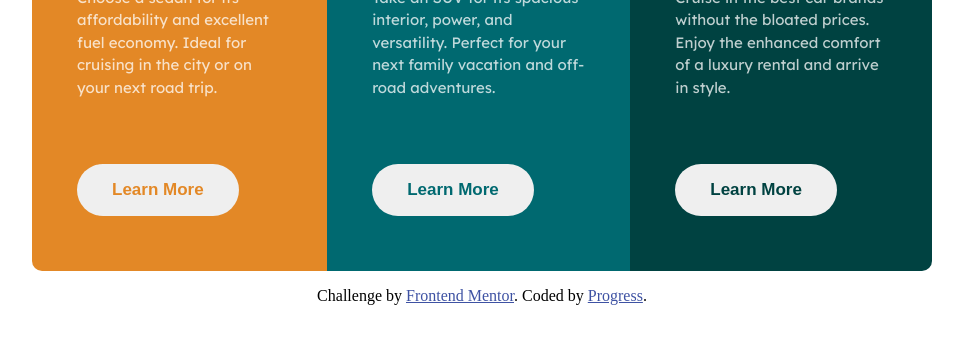
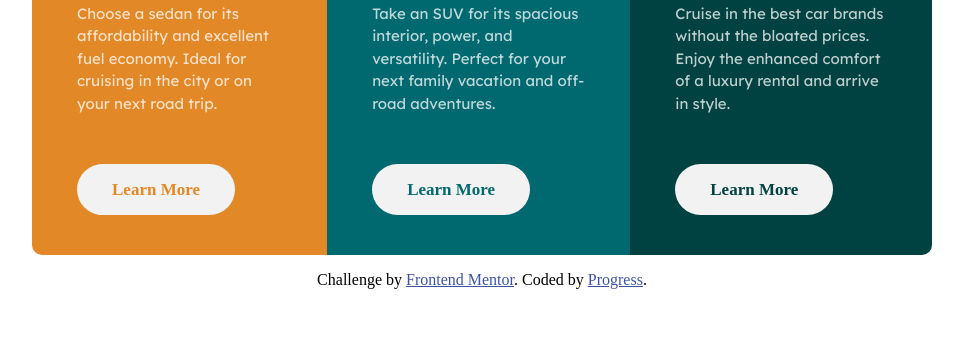
Before and after one commit to Progress2002/3-column-preview-card-component, a website: page index.html in a window 1280 px wide. Shown: the part 353-696 px from the top of the page, without its empty margins (158-1121 px from the left). Drawn offline with Linux system fonts and the light colour scheme.

Commit message:
Modify the buttons to  tag

```diff
--- a/index.html
+++ b/index.html
@@ -24,9 +24,7 @@
         <p class="descripton">Choose a sedan for its affordability and excellent fuel economy. Ideal for cruising in the city
       or on your next road trip.</p>
       <div class="button">
-        <a href="#">
-          <button>Learn More</button>
-        </a>
+        <a href="#" class="btn">Learn More</a>
       </div>
       </div>
 
@@ -38,9 +36,7 @@
         <p class="descripton">Take an SUV for its spacious interior, power, and versatility. Perfect for your next family vacation
       and off-road adventures.</p>
       <div class="button">
-        <a href="#">
-          <button>Learn More</button>
-        </a>
+        <a href="#" class="btn">Learn More</a>
       </div>
       </div>
 
@@ -52,9 +48,7 @@
         <p class="descripton">Cruise in the best car brands without the bloated prices. Enjoy the enhanced comfort of a luxury
         rental and arrive in style.</p>
         <div class="button">
-          <a href="#">
-            <button>Learn More</button>
-          </a>
+          <a href="#" class="btn">Learn More</a>
         </div>
       </div>
     </section>
--- a/styles.css
+++ b/styles.css
@@ -26,17 +26,18 @@ p {
   margin-bottom: 25px;
 }
 
-button {
+.btn {
   padding: 16px 35px;
   font-size: 17px;
   border: none;
   border-radius: 50px;
   font-weight: 700;
+  text-decoration: none;
+  background-color: hsl(0, 0%, 95%);
 }
 
-button:hover {
+.btn:hover {
   border: 3px solid hsl(0, 0%, 95%);
-  cursor: pointer;
 }
 
 #main {
@@ -60,7 +61,7 @@ button:hover {
   border-radius: 10px 10px 0 0;
 }
 
-.card-1 button {
+.card-1 .btn {
   color: hsl(31, 77%, 52%);
 }
 
@@ -68,13 +69,8 @@ button:hover {
   background-color: hsl(184, 100%, 22%);
 }
 
-.card-2 button {
+.card-2 .btn {
   color: hsl(184, 100%, 22%);
-}
-
-.card-2 button:hover {
-  color: hsla(0, 0%, 100%, 0.75);
-  background-color: inherit;
 }
 
 .card-3 {
@@ -82,13 +78,13 @@ button:hover {
   border-radius: 0 0 10px 10px;
 }
 
-.card-3 button {
+.card-3 .btn {
   color: hsl(179, 100%, 13%);
 }
 
-.card-1 button:hover,
-.card-2 button:hover,
-.card-3 button:hover {
+.card-1 .btn:hover,
+.card-2 .btn:hover,
+.card-3 .btn:hover {
   color: hsla(0, 0%, 100%, 0.75);
   background-color: inherit;
 }
```
